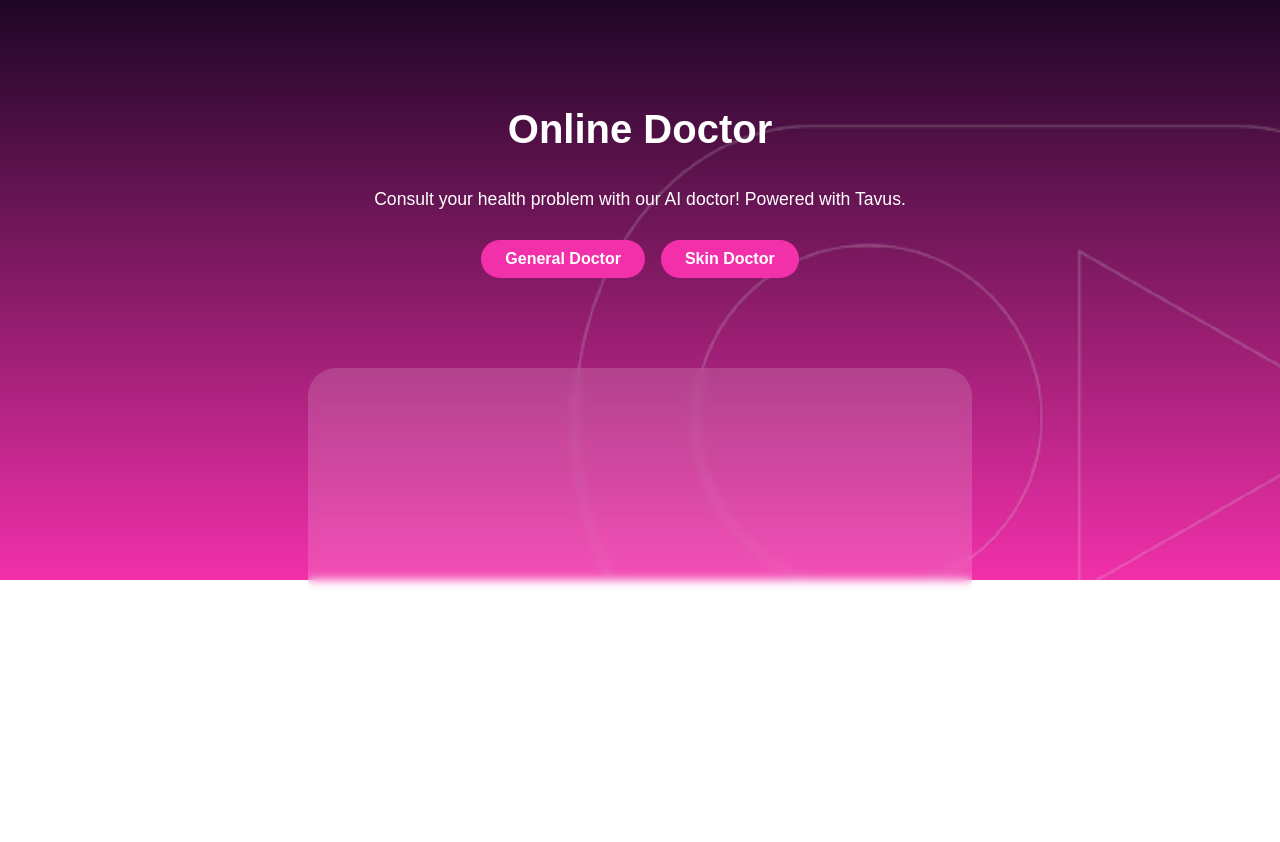
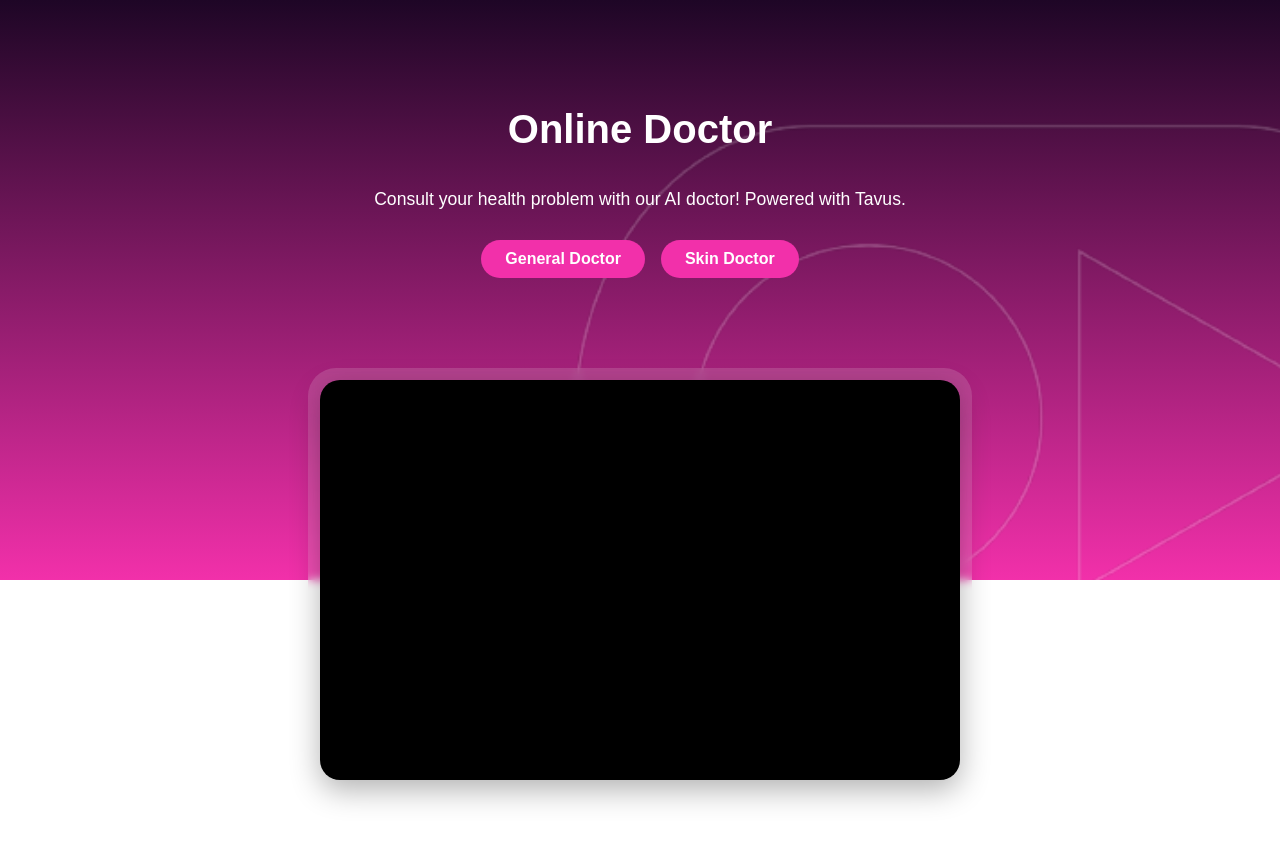
Before and after one commit to caleb-pena/health-consultation-with-tavus, a React (Create React App) app: page / in a window 1280 px wide. Shown: the top 842 px of the page. Built offline with nearby package versions, Linux system fonts and the light colour scheme; no server answers.

Commit message:
fix: video height

```diff
--- a/src/App.css
+++ b/src/App.css
@@ -76,7 +76,7 @@ p {
 #video-frame {
   position: relative;
   z-index: 1;
-  height: 100%;
+  height: 50dvh;
   width: 100%;
   border-radius: 20px;
   overflow: hidden;
```
